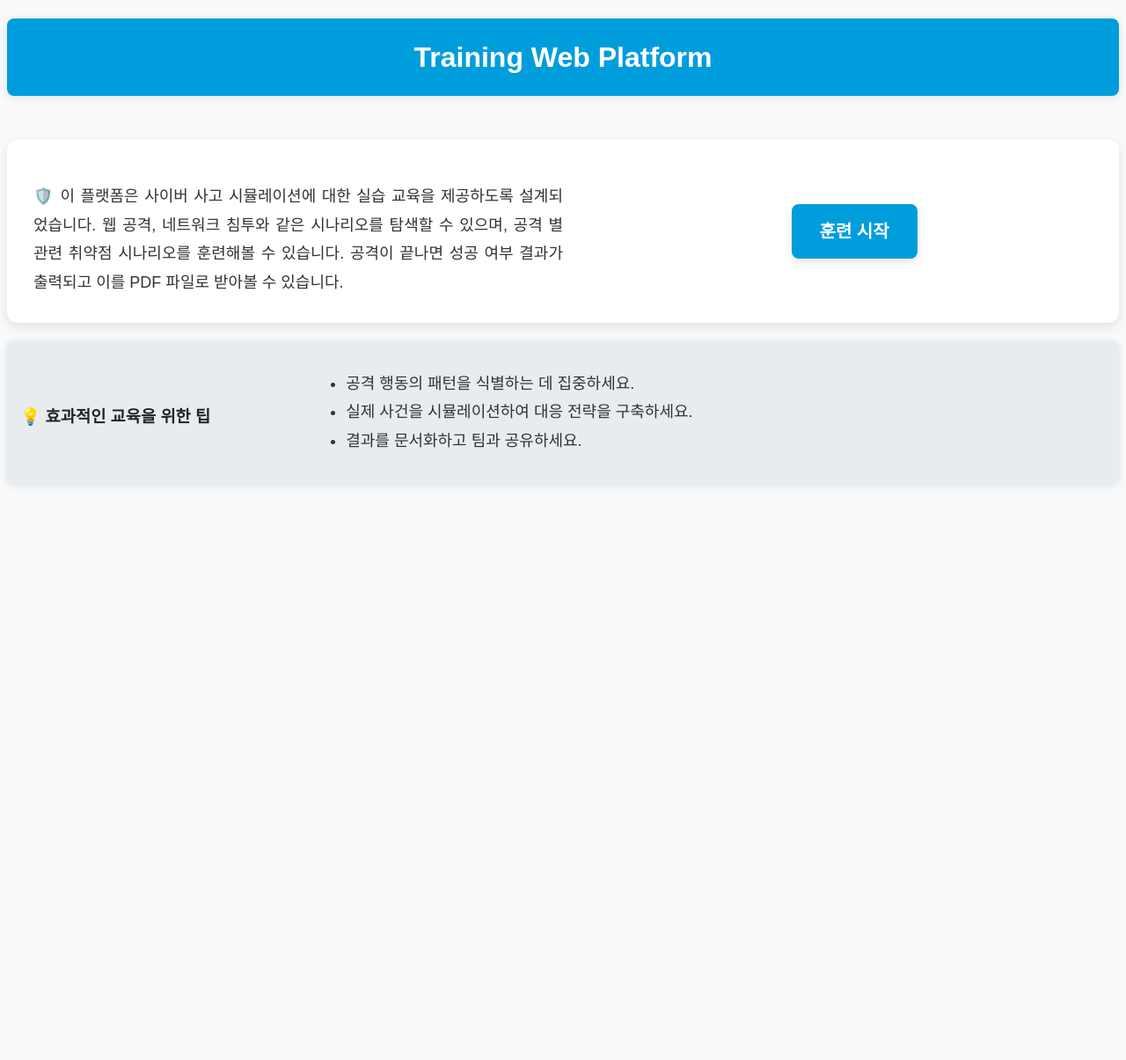
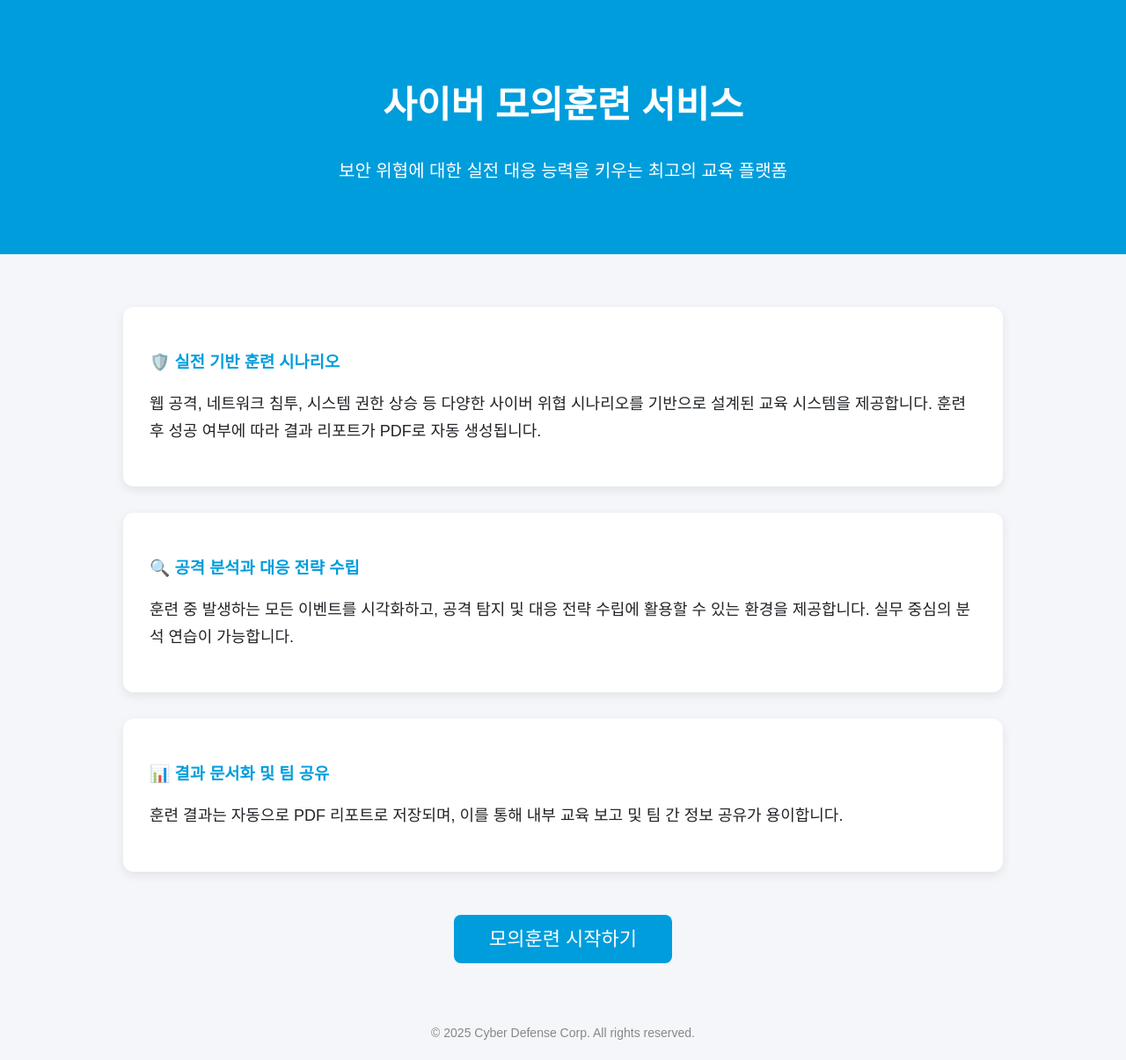
Before and after one commit to pvgodd/vvd, a Flask app: page / in a window 1280 px wide. Shown: the whole page at 88% size. Before the commit the page ends 552 px from the top, so only its background shows below. Run offline with Flask 3, Linux system fonts and the light colour scheme; some libraries are stand-ins or nearby versions.

Commit message:
Update index.html

```diff
--- a/Training Web Platform/templates/index.html
+++ b/Training Web Platform/templates/index.html
@@ -1,134 +1,124 @@
 <!DOCTYPE html>
-<html lang="en">
+<html lang="ko">
 <head>
-    <meta charset="UTF-8">
-    <meta name="viewport" content="width=device-width, initial-scale=1.0">
-    <title>Training Web</title>
+  <meta charset="UTF-8" />
+  <meta name="viewport" content="width=device-width, initial-scale=1.0"/>
+  <title>모의훈련 플랫폼 소개</title>
   <link rel="stylesheet" href="/static/css/bootstrap.min.css">
   <style>
-        /* 전체 배경과 본문 스타일 */
     body {
-            background-color: #f8f9fa;
-            font-family: Arial, sans-serif;
+      font-family: 'Arial', sans-serif;
+      background-color: #f4f6f9;
+      margin: 0;
     }
 
-        /* 제목 스타일 */
-        h1 {
-            text-align: center;
-            font-weight: bold;
+    header {
+      background-color: #009ddc;
       color: white;
-            padding: 20px;
-            background-color: rgb(0, 157, 220);
-            border-radius: 8px;
-            box-shadow: 0 2px 10px rgba(0, 0, 0, 0.1);
-        }
-
-        /* 네모 박스 버튼 스타일 */
-        .btn-custom {
-            padding: 16px 32px;
-            font-size: 20px;
-            font-weight: bold;
-            text-align: center;
-            border-radius: 8px;
-            background-color: rgb(0, 157, 220);
-            color: white;
-            text-decoration: none;
-            border: none;
-            box-shadow: 0 4px 10px rgba(0, 0, 0, 0.1);
-            transition: all 0.3s ease;
-            display: inline-block;
-        }
-
-        .btn-custom:hover {
-            background-color: rgb(0, 120, 170);
-            box-shadow: 0 6px 15px rgba(0, 0, 0, 0.15);
-        }
-
-        /* 레이아웃 스타일 */
-        .container {
-            display: flex;
-            justify-content: space-between;
-            align-items: center;
-            margin-top: 50px;
-            background-color: white;
-            padding: 30px;
-            border-radius: 12px;
-            box-shadow: 0 4px 12px rgba(0, 0, 0, 0.1);
-        }
-
-        .description {
-            width: 50%;
-            font-size: 18px;
-            line-height: 1.8;
-            color: #333;
-            text-align: justify;
-        }
-
-        .button-container {
-            width: 45%;
+      padding: 60px 20px;
       text-align: center;
     }
 
-        .description p {
-            margin-bottom: 0;
+    header h1 {
+      font-size: 42px;
+      font-weight: bold;
     }
 
-        /* 아이콘 스타일 */
-        .icon {
-            font-size: 48px;
-            color: rgb(0, 157, 220);
-            margin-bottom: 20px;
+    header p {
+      font-size: 20px;
+      margin-top: 15px;
     }
 
-        .highlight {
-            font-weight: bold;
-            color: rgb(220, 53, 69);
+    section {
+      padding: 60px 20px;
+      max-width: 1000px;
+      margin: 0 auto;
     }
 
-        .tips {
-            margin-top: 20px;
-            padding: 15px;
-            background-color: #e9ecef;
-            border-radius: 8px;
-            box-shadow: 0 2px 8px rgba(0, 0, 0, 0.1);
+    .feature-box {
+      background-color: white;
+      border-radius: 12px;
+      box-shadow: 0 4px 12px rgba(0, 0, 0, 0.08);
+      padding: 30px;
+      margin-bottom: 30px;
     }
 
-        .tips h3 {
-            margin-bottom: 8px;
+    .feature-box h3 {
+      color: #009ddc;
+      margin-bottom: 15px;
     }
 
-        .tips ul {
-            width: 70%;
+    .feature-box p {
       font-size: 18px;
-            line-height: 1.8;
-            color: #333;
+      line-height: 1.7;
+    }
+
+    .cta {
+      text-align: center;
+      margin-top: 60px;
+    }
+
+    .btn-start {
+      font-size: 22px;
+      padding: 15px 40px;
+      background-color: #009ddc;
+      color: white;
+      border: none;
+      border-radius: 8px;
+      transition: background-color 0.3s ease;
+      text-decoration: none;
+    }
+
+    .btn-start:hover {
+      background-color: #0056b3;
+    }
+
+    footer {
+      text-align: center;
+      padding: 20px;
+      font-size: 14px;
+      color: #888;
     }
   </style>
 </head>
+
 <body>
-    <h1>Training Web Platform</h1>
 
-    <div class="container">
-        <!-- 설명 부분 -->
-        <div class="description">
-            <p>🛡️ 이 플랫폼은 사이버 사고 시뮬레이션에 대한 실습 교육을 제공하도록 설계되었습니다. 웹 공격, 네트워크 침투와 같은 시나리오를 탐색할 수 있으며, 공격 별 관련 취약점 시나리오를 훈련해볼 수 있습니다. 공격이 끝나면 성공 여부 결과가 출력되고 이를 PDF 파일로 받아볼 수 있습니다.</p>
+  <header>
+    <h1>사이버 모의훈련 서비스</h1>
+    <p>보안 위협에 대한 실전 대응 능력을 키우는 최고의 교육 플랫폼</p>
+  </header>
+
+  <section>
+    <div class="feature-box">
+      <h3>🛡️ 실전 기반 훈련 시나리오</h3>
+      <p>
+        웹 공격, 네트워크 침투, 시스템 권한 상승 등 다양한 사이버 위협 시나리오를 기반으로 설계된 교육 시스템을 제공합니다. 훈련 후 성공 여부에 따라 결과 리포트가 PDF로 자동 생성됩니다.
+      </p>
     </div>
 
-        <!-- 버튼 부분 -->
-        <div class="button-container">
-            <a href="/select-attack" class="btn-custom">훈련 시작</a>
-        </div>
+    <div class="feature-box">
+      <h3>🔍 공격 분석과 대응 전략 수립</h3>
+      <p>
+        훈련 중 발생하는 모든 이벤트를 시각화하고, 공격 탐지 및 대응 전략 수립에 활용할 수 있는 환경을 제공합니다. 실무 중심의 분석 연습이 가능합니다.
+      </p>
     </div>
 
-    <!-- 추가 정보 및 팁 -->
-    <div class="tips container">
-        <h3>💡 효과적인 교육을 위한 팁</h3>
-        <ul>
-            <li>공격 행동의 패턴을 식별하는 데 집중하세요.</li>
-            <li>실제 사건을 시뮬레이션하여 대응 전략을 구축하세요.</li>
-            <li>결과를 문서화하고 팀과 공유하세요.</li>
-        </ul>
+    <div class="feature-box">
+      <h3>📊 결과 문서화 및 팀 공유</h3>
+      <p>
+        훈련 결과는 자동으로 PDF 리포트로 저장되며, 이를 통해 내부 교육 보고 및 팀 간 정보 공유가 용이합니다.
+      </p>
     </div>
+
+    <div class="cta">
+      <a href="/select-attack" class="btn-start">모의훈련 시작하기</a>
+    </div>
+  </section>
+
+  <footer>
+    &copy; 2025 Cyber Defense Corp. All rights reserved.
+  </footer>
 
   <script src="/static/js/bootstrap.bundle.min.js"></script>
 </body>
```
Lines whose indentation alone changed are shown as unchanged.
